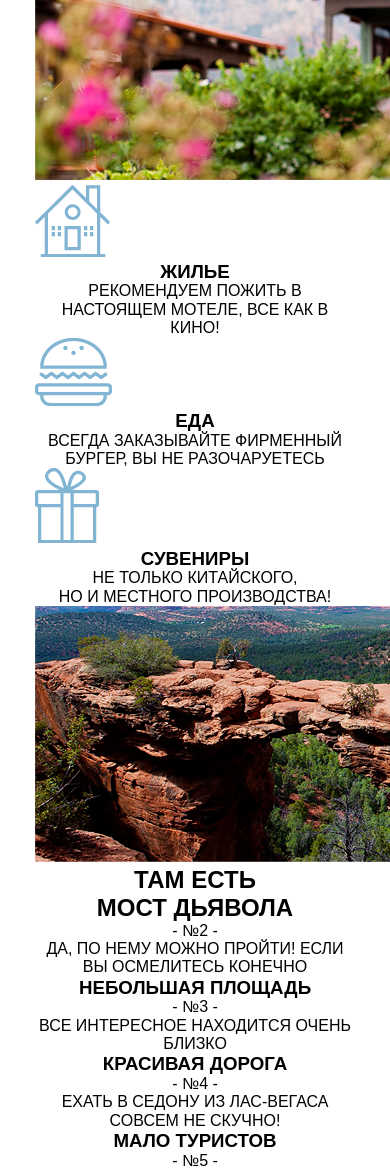
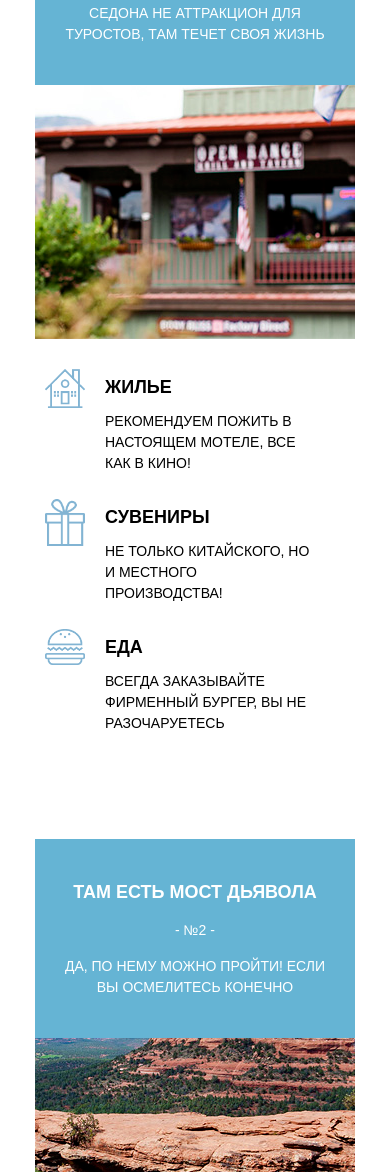
Before and after one commit to AdelRomeo/SedonaM, a website: page index.html in a window 390 px wide. Shown: the part 828-2000 px from the top of the page. Drawn offline with Linux system fonts and the light colour scheme.

Commit message:
закочил мобильную версию основной части

```diff
--- a/index.html
+++ b/index.html
@@ -27,6 +27,8 @@
 			<h1 class="main-sedona--title">СЕДОНА - НЕБОЛЬШОЙ ГОРОДОК В АРИЗОНЕ, ЗАСЛУЖИВАЮЩИЙ БОЛЬШЕГО!</h1>
 			<p class="main-sedona--description">РАССМОТРИМ 5 ПРИЧИН, ПО КОТОРЫМ СЕДОНА КРУЧЕ, ЧЕМ ГРАНД КАНЬОН!</p>
 		</div>
+
+
 		<section class="advantages 2">
 			<div class="advantages--natural-city">
 				<div class="advantages--item__all">
@@ -34,7 +36,7 @@
 					<span>- №1 -</span>
 					<p>СЕДОНА НЕ АТТРАКЦИОН ДЛЯ ТУРОСТОВ, ТАМ ТЕЧЕТ СВОЯ ЖИЗНЬ</p>
 				</div>
-				<img src="css/img/photo-city@1x.png" class="advantages--logo__first">
+				<div class="advantages--logo__first"></div>
 			</div>
 			<ul class="advantages--list">
 				<li class="advantages--list-item">
@@ -42,7 +44,7 @@
 					<h3 class="advantages--title">ЖИЛЬЕ</h3>
 					<p class="advantages--description">РЕКОМЕНДУЕМ ПОЖИТЬ В НАСТОЯЩЕМ МОТЕЛЕ, ВСЕ КАК В КИНО!</p>
 				</li>
-				<li class="advantages--list-item">
+				<li class="advantages--list-item advantages--list-item__order">
 					<img src="css/img/icon-burger.png" class="advantages--logo advantages--logo__burg">
 					<h3 class="advantages--title">ЕДА</h3>
 					<p class="advantages--description">ВСЕГДА ЗАКАЗЫВАЙТЕ ФИРМЕННЫЙ БУРГЕР, ВЫ НЕ РАЗОЧАРУЕТЕСЬ</p>
@@ -50,20 +52,23 @@
 				<li class="advantages--list-item">
 					<img src="css/img/icon-gift.png" class="advantages--logo">
 					<h3 class="advantages--title">СУВЕНИРЫ</h3>
-					<p class="advantages--description">НЕ ТОЛЬКО КИТАЙСКОГО,<br> НО И МЕСТНОГО ПРОИЗВОДСТВА!</p>
+					<p class="advantages--description">НЕ ТОЛЬКО КИТАЙСКОГО, НО И МЕСТНОГО ПРОИЗВОДСТВА!</p>
 				</li>
 			</ul>
 		</section>
+
+
 		<section class="advantages">
-			<div class="advantages--natural-city">
-				<img src="css/img/photo-bridge@1x.png" class="advantages--logo__first">
+			<div class="advantages--natural-city advantages--natural-city2">
+				<div class="advantages--logo__first advantages--logo__sec"></div>
 				<div class="advantages--item__all">
-					<h2>ТАМ ЕСТЬ<br> МОСТ ДЬЯВОЛА</h2>
+					<h2>ТАМ ЕСТЬ МОСТ ДЬЯВОЛА</h2>
 					<span>- №2 -</span>
 					<p>ДА, ПО НЕМУ МОЖНО ПРОЙТИ! ЕСЛИ ВЫ ОСМЕЛИТЕСЬ КОНЕЧНО</p>
 				</div>
 			</div>
-			<ul class="advantages--list">
+
+			<ul class="advantages--list advantages--list__sec">
 				<li class="advantages--item__all  advantages--item__last">
 					<h3 class="advantages--title">НЕБОЛЬШАЯ ПЛОЩАДЬ</h3>
 					<span>- №3 -</span>
@@ -81,10 +86,12 @@
 				</li>
 			</ul>
 		</section>
+
+
 		<div class="navigation">
 			<div class="navigation--info">
 				<h3 class="navigation--title">ЗАИНТЕРЕСОВАЛИСЬ?</h3>
-				<p class="navigation--description">УКАЖИТЕ ПРЕДПОЛОГАЕМЫЕ ДАТЫ ПОЕЗДКИ,<br> И МЫ ПОКАЖЕМ ВАМ ЛУЧШИЕ ПРЕДЛОЖЕНИЯ ГОСТИННИЦ В СЕДОНЕ</p>
+				<p class="navigation--description">УКАЖИТЕ ПРЕДПОЛОГАЕМЫЕ ДАТЫ ПОЕЗДКИ, И МЫ ПОКАЖЕМ ВАМ ЛУЧШИЕ ПРЕДЛОЖЕНИЯ ГОСТИННИЦ В СЕДОНЕ</p>
 				<a href="" class="navigation--link">НАЙТИ ГОСТИНИЦУ</a>
 			</div>
 			<div class="navigation--map">
--- a/src/styles/advantages1.scss
+++ b/src/styles/advantages1.scss
@@ -1,3 +1,116 @@
+.advantages--item__all{
+	font-family: $main-font;
+	color: $col-f-bb;
+}
+
+.advantages--list-item{
+	background-color: $main-color;
+}
+
+
+@media (max-width: 449px) {
+
+	.advantages{
+		width: 320px;
+		padding-top: 45px;
+		margin-bottom: 70px;
+		}
+
+	.advantages--item__all{
+		background-color: $btn-color-mob;
+		padding-bottom: -10px;
+		& h2{
+			@include title-style-mob;
+			padding-top: 40px;
+		}
+		& span{
+			margin-bottom: 15px;
+			margin-top:  15px;
+			@include desc-style-mob;
+		}
+		& p{
+			@include margin-auto;
+			@include desc-style-mob;
+			width: 270px;
+			padding-bottom: 40px;
+		}
+	}
+
+	.advantages--logo__first{
+		width: 320px;
+		height: 260px;
+		background-image: url(../img/photo-city@1x.png);
+		background-repeat: no-repeat;
+		background-position:  -280px -2px;
+	}
+
+	.advantages--list{
+		display: flex;
+		flex-direction: column;
+		margin-bottom: -40px;
+		&__sec{
+			margin-top: -6px;
+		}
+	}
+
+	.advantages--list-item__order{
+		order: 1;
+	}
+
+	.advantages--list-item{
+		position: relative;
+		margin-bottom: 30px;
+		&:first-child{
+			margin-top: 29px;
+		}
+	}
+
+	.advantages--title{
+		@include title-style-mob;
+		text-align: left;
+		margin-left: 70px;
+	}
+
+	.advantages--description{
+		@include desc-style-mob;
+		text-align: left;
+		margin-left: 70px;
+		margin-top: 11px;
+		width: 213px;
+	}
+
+	.advantages--logo{
+		width: 40px;
+		position: absolute;
+		left: 10px;
+		top: -5px;
+	}
+
+	.advantages--natural-city2{
+		display: flex;
+		flex-direction: column-reverse;
+	}
+
+	.advantages--logo__sec{
+		background-image: url(../img/photo-bridge@1x.png);
+	}
+
+	.advantages--item__last{
+		color: black;
+		border-bottom: 1px solid #D7D7D7;
+		padding-top: 30px;
+		background-color: $list-color;
+		height: 160px;
+	}
+
+	.advantages--item__last h3{
+		margin-left: 0;
+		text-align: center;
+	}
+
+}
+
+
 @media (min-width: 450px) {
 
 	.advantages{
@@ -16,10 +129,8 @@
 	.advantages--item__all{
 		padding-top: 50px;
 		padding-bottom: 59px;
-		font-family: $main-font;
+		width: 400px;
 		background-color: $btn-color;
-		width: 400px;
-		color: $col-f-bb;
 		& h2{
 			@include title-style;
 			@include margin-auto;
@@ -40,6 +151,7 @@
 	.advantages--logo__first{
 		background-color: $btn-color;
 		width: 800px;
+		background-image: url(../img/photo-city@1x.png);
 	}
 
 	.advantages--list{
@@ -48,7 +160,6 @@
 
 	.advantages--list-item{
 		width: 400px;
-		background-color: $main-color;
 		padding-top: 60px;
 		padding-bottom: 28px;
 	}
--- a/src/styles/global.scss
+++ b/src/styles/global.scss
@@ -4,6 +4,7 @@ $list-color: #EEEEEE; /*серый. background ласт блоков*/
 $btn-color: #81B3D2; /*голубой*/
 $col-f-bb: #ffffff; /*белый. цвет для текста голубых блоков*/
 $desc: #333333; /*цвет текста белыx блоков*/
+$btn-color-mob: #65B4D4; /*голубой для мобильной версии*/
 
 
 *{
--- a/src/styles/greetings.scss
+++ b/src/styles/greetings.scss
@@ -27,6 +27,7 @@
 		@include desc-style-mob;
 		color: $desc;
 		margin-top: 20px;
+		line-height: 26px;
 	}
 
 }
--- a/src/styles/mixins.scss
+++ b/src/styles/mixins.scss
@@ -29,6 +29,6 @@
 @mixin desc-style-mob{
 	font-family: $main-font;
 	font-size: 14px;
-	line-height: 26px;
+	line-height: 21px;
 	text-align: center;
 }
```
Also changed, not shown: css/styles/style.css, 1 other file.
